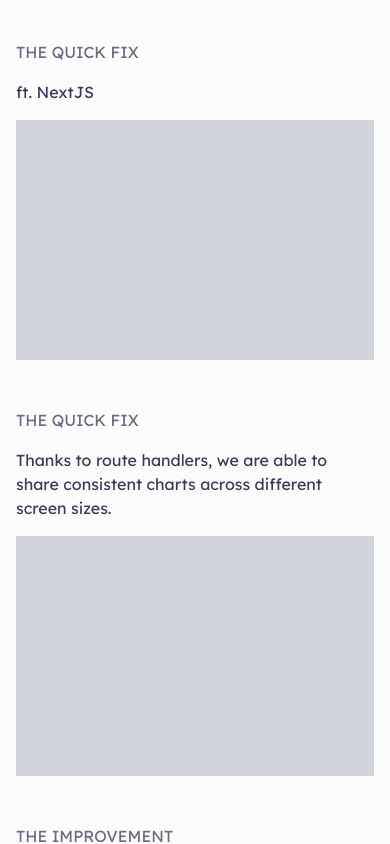
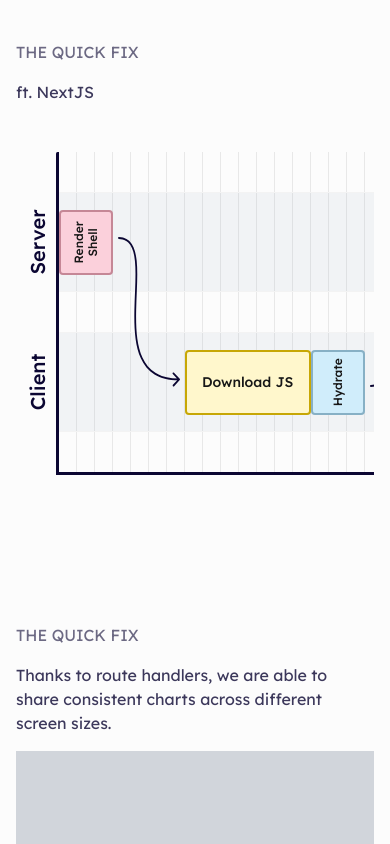
Before and after one commit to PixeledCode/portfolio, a Next.js app: page /talk/echarts-satori in a window 390 px wide. Shown: the part 1760-2604 px from the top of the page. Built offline with nearby package versions, Linux system fonts and the light colour scheme; no server answers.

Commit message:
add diagram

```diff
--- /dev/null
+++ b/app/talk/echarts-satori/components/Diagram/diagram.module.scss
@@ -0,0 +1,121 @@
+.wrapper {
+	margin-bottom: 50px;
+	padding-left: 40px;
+	overflow: auto;
+}
+
+.diagram {
+	margin-inline: auto;
+	margin-top: 32px;
+	--width: 673px;
+	--num-of-columns: 37;
+	--column-width: 18px;
+	transform: none;
+	transform-origin: 50% 50% 0px;
+
+	position: relative;
+	display: grid;
+	grid-template-rows: 40px 100px 40px 100px 40px;
+	grid-template-columns: repeat(var(--num-of-columns), var(--column-width));
+	margin-bottom: 50px;
+	border-bottom: 3px solid var(--text-dark);
+	border-radius: 1.5px 0px;
+	width: calc(var(--width) - 1px);
+	isolation: isolate;
+	border-left: 3px solid var(--text-dark);
+
+	background: repeating-linear-gradient(
+		90deg,
+		var(--bg),
+		var(--bg) 17px,
+		var(--gray5) 17px,
+		var(--gray5) 18px
+	);
+}
+
+.label {
+	position: absolute;
+	left: 0px;
+	width: 100px;
+	transform: translateY(-100%) rotate(-90deg) translateY(-6px);
+	transform-origin: left bottom 0px;
+	font-size: 1.25rem;
+	font-weight: 500;
+	text-align: center;
+	white-space: nowrap;
+}
+
+.strip {
+	grid-column: 1 / -1;
+	background: rgba(102, 122, 153, 0.07);
+	border-bottom: 1px solid var(--hover);
+	border-top: 1px solid var(--hover);
+}
+
+.arrow {
+	place-self: center;
+	z-index: 2;
+	transform: none;
+	transform-origin: 50% 50% 0px;
+}
+
+.item {
+	align-self: center;
+	display: flex;
+	-moz-box-pack: center;
+	justify-content: center;
+	-moz-box-align: center;
+	align-items: center;
+	height: 65px;
+	border: 2px solid var(--border-color);
+	border-radius: 4px;
+	background: var(--background);
+	white-space: pre-wrap;
+	text-align: center;
+	line-height: 1.2;
+	color: var(--text-on-bg);
+	transition: opacity 250ms;
+	cursor: default;
+	will-change: transform;
+	z-index: 1;
+
+	opacity: 1;
+	font-weight: 500;
+	transform: none;
+	transform-origin: 50% 50% 0px;
+
+	> div {
+		transform: none;
+		transform-origin: 50% 50% 0px;
+		font-size: 0.875rem;
+		will-change: transform;
+		line-height: inherit;
+
+		&[data-size='small'] {
+			font-size: 0.75rem;
+		}
+
+		> div {
+			line-height: inherit;
+			transition: transform 400ms;
+		}
+	}
+}
+
+.shadow {
+	grid-area: 1 / -3 / -1 / -1;
+	background: linear-gradient(
+		to right,
+		rgba(252, 252, 252, 0),
+		rgb(252, 252, 252)
+	);
+
+	[data-theme-color='dark'] & {
+		background: linear-gradient(to right, rgba(26, 26, 26, 0), rgb(26, 26, 26));
+	}
+}
+
+.svg {
+	display: block;
+	overflow: visible;
+}
--- /dev/null
+++ b/app/talk/echarts-satori/components/Diagram/index.tsx
@@ -0,0 +1,167 @@
+import styles from './diagram.module.scss'
+
+export const Diagram = () => {
+	return (
+		<div className={styles.wrapper}>
+			<div className={styles.diagram}>
+				<div
+					style={{
+						top: '140px',
+					}}
+					className={styles.label}
+				>
+					Server
+				</div>
+				<div
+					style={{
+						top: '280px',
+					}}
+					className={styles.label}
+				>
+					Client
+				</div>
+
+				<div
+					style={{
+						gridRow: 2,
+					}}
+					className={styles.strip}
+				></div>
+				<div
+					style={{
+						gridRow: 4,
+					}}
+					className={styles.strip}
+				></div>
+
+				<div
+					style={{
+						gridArea: '2 / 4 / span 3 / span 4',
+					}}
+					className={styles.arrow}
+				>
+					<svg
+						xmlns="http://www.w3.org/2000/svg"
+						width="62"
+						height="150"
+						fill="none"
+						viewBox="0 0 70 158"
+						preserveAspectRatio="none"
+						className={styles.svg}
+					>
+						<path
+							fill="var(--text-dark)"
+							d="M1.02941 0.000432697C0.477369 -0.0158124 0.0166778 0.41854 0.000432697 0.970586C-0.0158124 1.52263 0.41854 1.98332 0.970586 1.99957L1.02941 0.000432697ZM69.7147 150.695C70.101 150.3 70.0941 149.667 69.6994 149.28L63.2669 142.986C62.8722 142.599 62.2391 142.606 61.8528 143.001C61.4665 143.396 61.4734 144.029 61.8681 144.415L67.5859 150.01L61.9906 155.728C61.6043 156.123 61.6111 156.756 62.0059 157.142C62.4006 157.529 63.0337 157.522 63.42 157.127L69.7147 150.695ZM0.970586 1.99957C7.02922 2.17786 11.1163 4.52244 13.9171 8.45261C16.7633 12.4464 18.3403 18.1619 19.115 25.1614C20.6678 39.1901 18.9539 57.6994 18.5207 76.4088C18.0904 94.9961 18.9329 113.737 25.7727 127.783C29.207 134.836 34.1608 140.723 41.2234 144.806C48.279 148.885 57.3679 151.121 69.0108 150.995L68.9892 148.995C57.6113 149.118 48.8972 146.932 42.2244 143.075C35.5587 139.221 30.8588 133.66 27.5708 126.908C20.966 113.344 20.0896 95.0543 20.5202 76.4551C20.948 57.978 22.675 39.1451 21.1029 24.9413C20.3152 17.8246 18.6883 11.7013 15.5459 7.29189C12.3581 2.81888 7.67193 0.195903 1.02941 0.000432697L0.970586 1.99957Z"
+						></path>
+					</svg>
+				</div>
+				<div
+					style={{
+						gridArea: '2 / 18 / span 3 / span 4',
+					}}
+					className={styles.arrow}
+				>
+					<svg
+						xmlns="http://www.w3.org/2000/svg"
+						width="62"
+						height="150"
+						fill="none"
+						viewBox="0 0 70 158"
+						preserveAspectRatio="none"
+						className={styles.svg}
+						style={{ transform: 'rotateX(180deg)' }}
+					>
+						<path
+							fill="var(--text-dark)"
+							d="M1.02941 0.000432697C0.477369 -0.0158124 0.0166778 0.41854 0.000432697 0.970586C-0.0158124 1.52263 0.41854 1.98332 0.970586 1.99957L1.02941 0.000432697ZM69.7147 150.695C70.101 150.3 70.0941 149.667 69.6994 149.28L63.2669 142.986C62.8722 142.599 62.2391 142.606 61.8528 143.001C61.4665 143.396 61.4734 144.029 61.8681 144.415L67.5859 150.01L61.9906 155.728C61.6043 156.123 61.6111 156.756 62.0059 157.142C62.4006 157.529 63.0337 157.522 63.42 157.127L69.7147 150.695ZM0.970586 1.99957C7.02922 2.17786 11.1163 4.52244 13.9171 8.45261C16.7633 12.4464 18.3403 18.1619 19.115 25.1614C20.6678 39.1901 18.9539 57.6994 18.5207 76.4088C18.0904 94.9961 18.9329 113.737 25.7727 127.783C29.207 134.836 34.1608 140.723 41.2234 144.806C48.279 148.885 57.3679 151.121 69.0108 150.995L68.9892 148.995C57.6113 149.118 48.8972 146.932 42.2244 143.075C35.5587 139.221 30.8588 133.66 27.5708 126.908C20.966 113.344 20.0896 95.0543 20.5202 76.4551C20.948 57.978 22.675 39.1451 21.1029 24.9413C20.3152 17.8246 18.6883 11.7013 15.5459 7.29189C12.3581 2.81888 7.67193 0.195903 1.02941 0.000432697L0.970586 1.99957Z"
+						></path>
+					</svg>
+				</div>
+				<div
+					style={{
+						gridArea: '2 / 27 / span 3 / span 4',
+					}}
+					className={styles.arrow}
+				>
+					<svg
+						xmlns="http://www.w3.org/2000/svg"
+						width="62"
+						height="150"
+						fill="none"
+						viewBox="0 0 70 158"
+						preserveAspectRatio="none"
+						className={styles.svg}
+					>
+						<path
+							fill="var(--text-dark)"
+							d="M1.02941 0.000432697C0.477369 -0.0158124 0.0166778 0.41854 0.000432697 0.970586C-0.0158124 1.52263 0.41854 1.98332 0.970586 1.99957L1.02941 0.000432697ZM69.7147 150.695C70.101 150.3 70.0941 149.667 69.6994 149.28L63.2669 142.986C62.8722 142.599 62.2391 142.606 61.8528 143.001C61.4665 143.396 61.4734 144.029 61.8681 144.415L67.5859 150.01L61.9906 155.728C61.6043 156.123 61.6111 156.756 62.0059 157.142C62.4006 157.529 63.0337 157.522 63.42 157.127L69.7147 150.695ZM0.970586 1.99957C7.02922 2.17786 11.1163 4.52244 13.9171 8.45261C16.7633 12.4464 18.3403 18.1619 19.115 25.1614C20.6678 39.1901 18.9539 57.6994 18.5207 76.4088C18.0904 94.9961 18.9329 113.737 25.7727 127.783C29.207 134.836 34.1608 140.723 41.2234 144.806C48.279 148.885 57.3679 151.121 69.0108 150.995L68.9892 148.995C57.6113 149.118 48.8972 146.932 42.2244 143.075C35.5587 139.221 30.8588 133.66 27.5708 126.908C20.966 113.344 20.0896 95.0543 20.5202 76.4551C20.948 57.978 22.675 39.1451 21.1029 24.9413C20.3152 17.8246 18.6883 11.7013 15.5459 7.29189C12.3581 2.81888 7.67193 0.195903 1.02941 0.000432697L0.970586 1.99957Z"
+						></path>
+					</svg>
+				</div>
+
+				<div
+					style={{
+						gridArea: '2 / 1 / auto / 4',
+						'--background': 'var(--dragram-bg-1)',
+						'--border-color': 'var(--dragram-border-1)',
+					}}
+					className={styles.item}
+				>
+					<div data-size="small">
+						<div className="transform -rotate-90">Render Shell</div>
+					</div>
+				</div>
+				<div
+					style={{
+						gridArea: '4 / 31 / auto / 36',
+						'--background': 'var(--dragram-bg-1)',
+						'--border-color': 'var(--dragram-border-1)',
+					}}
+					className={styles.item}
+				>
+					<div>
+						<div>Render Content</div>
+					</div>
+				</div>
+				<div
+					style={{
+						gridArea: '4 / 15 / auto / 18',
+						'--background': 'var(--dragram-bg-2)',
+						'--border-color': 'var(--dragram-border-2)',
+					}}
+					className={styles.item}
+				>
+					<div data-size="small">
+						<div className="transform -rotate-90">Hydrate</div>
+					</div>
+				</div>
+				<div
+					style={{
+						gridArea: '4 / 8 / auto / 15',
+						'--background': 'var(--dragram-bg-3)',
+						'--border-color': 'var(--dragram-border-3)',
+					}}
+					className={styles.item}
+				>
+					<div>
+						<div>Download JS</div>
+					</div>
+				</div>
+				<div
+					style={{
+						gridArea: '2 / 22 / auto / 27',
+						'--background': 'var(--dragram-bg-4)',
+						'--border-color': 'var(--dragram-border-4)',
+					}}
+					className={styles.item}
+				>
+					<div>
+						<div>Databse Query</div>
+					</div>
+				</div>
+
+				<div className={styles.shadow}></div>
+			</div>
+		</div>
+	)
+}
--- a/app/talk/echarts-satori/pages/page-6.tsx
+++ b/app/talk/echarts-satori/pages/page-6.tsx
@@ -1,9 +1,12 @@
+import { Diagram } from '../components/Diagram'
 import { Layout } from '../components/Layout'
 
 export const Page6 = () => {
 	return (
 		<Layout heading="the quick fix" description="ft. NextJS">
-			<div className="w-full h-60 md:h-[560px] bg-gray-300 mt-4 md:mt-8"></div>
+			<div className="w-full min-h-60 md:min-h-[560px] mt-4 md:mt-8">
+				<Diagram />
+			</div>
 		</Layout>
 	)
 }
--- a/app/talk/echarts-satori/pages/page-8.tsx
+++ b/app/talk/echarts-satori/pages/page-8.tsx
@@ -1,3 +1,4 @@
+import { Diagram } from '../components/Diagram'
 import { Layout } from '../components/Layout'
 
 export const Page8 = () => {
@@ -6,7 +7,9 @@ export const Page8 = () => {
 			heading="the improvement"
 			description="We can improve it further by creating a custom template (React Component) before download."
 		>
-			<div className="w-full h-60 md:h-[560px] bg-gray-300 mt-4 md:mt-8"></div>
+			<div className="w-full min-h-60 md:min-h-[560px] mt-4 md:mt-8">
+				<Diagram />
+			</div>
 		</Layout>
 	)
 }
--- a/app/variables.css
+++ b/app/variables.css
@@ -68,6 +68,7 @@
 	--hover: var(--gray3);
 	--text-color: var(--gray12);
 	--text-muted: var(--gray11);
+	--text-on-bg: var(--gray12);
 
 	--page-width: 1072px;
 	--talk-width: 1120px;
@@ -75,6 +76,18 @@
 	--page-left: auto;
 	--page-top: 128px;
 	--body-margin: 16px;
+
+	--dragram-bg-1: hsl(345deg 85% 90%);
+	--dragram-border-1: hsl(345deg 35% 65%);
+
+	--dragram-bg-2: hsl(200deg 83% 90%);
+	--dragram-border-2: hsl(200deg 35% 65%);
+
+	--dragram-bg-3: hsl(50deg 100% 90%);
+	--dragram-border-3: hsl(50deg 95% 40%);
+
+	--dragram-bg-4: hsl(260deg 15% 88%);
+	--dragram-border-4: hsl(265deg 10% 60%);
 }
 
 [data-theme-color='dark'] {
@@ -109,6 +122,18 @@
 	--gray80: hsla(246, 10%, 90%, 80%);
 	--gray70: hsla(246, 10%, 90%, 70%);
 	--gray60: hsla(246, 10%, 90%, 60%);
+
+	--dragram-bg-1: hsl(345deg 85% 10%);
+	--dragram-border-1: hsl(345deg 35% 35%);
+
+	--dragram-bg-2: hsl(200deg 83% 10%);
+	--dragram-border-2: hsl(200deg 35% 35%);
+
+	--dragram-bg-3: hsl(50deg 100% 10%);
+	--dragram-border-3: hsl(50deg 95% 30%);
+
+	--dragram-bg-4: hsl(260deg 15% 12%);
+	--dragram-border-4: hsl(265deg 10% 40%);
 }
 
 @layer utilities {
```
